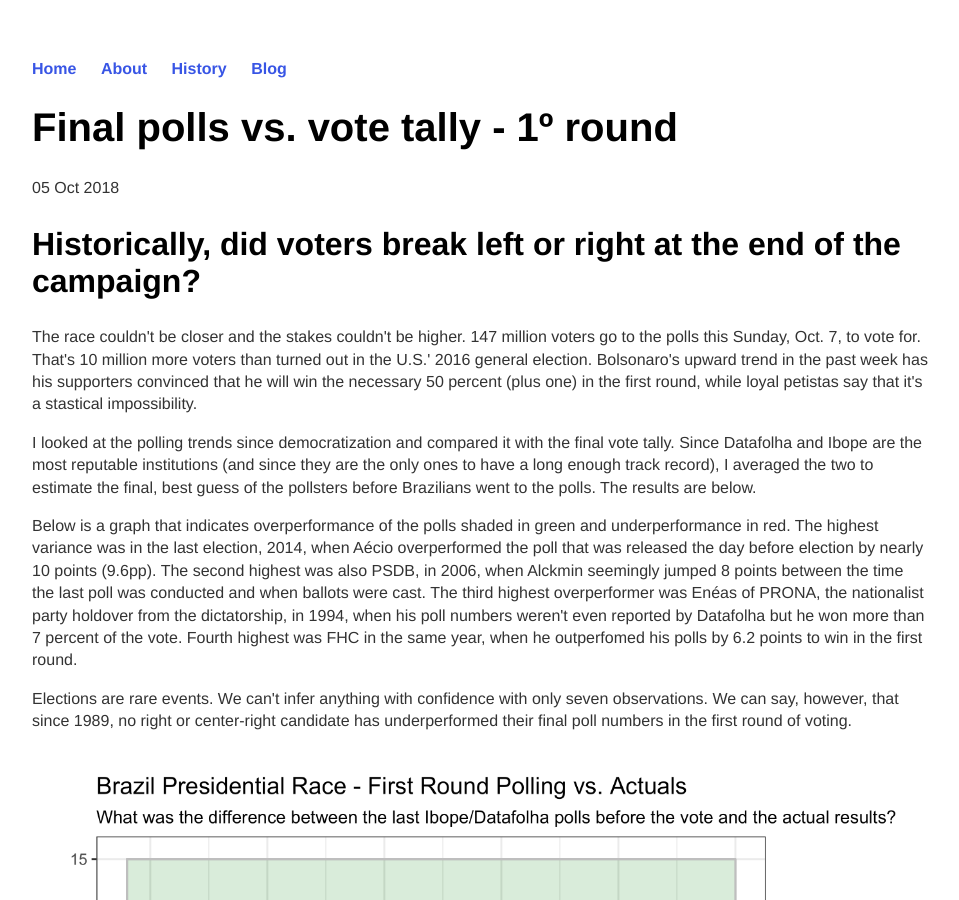
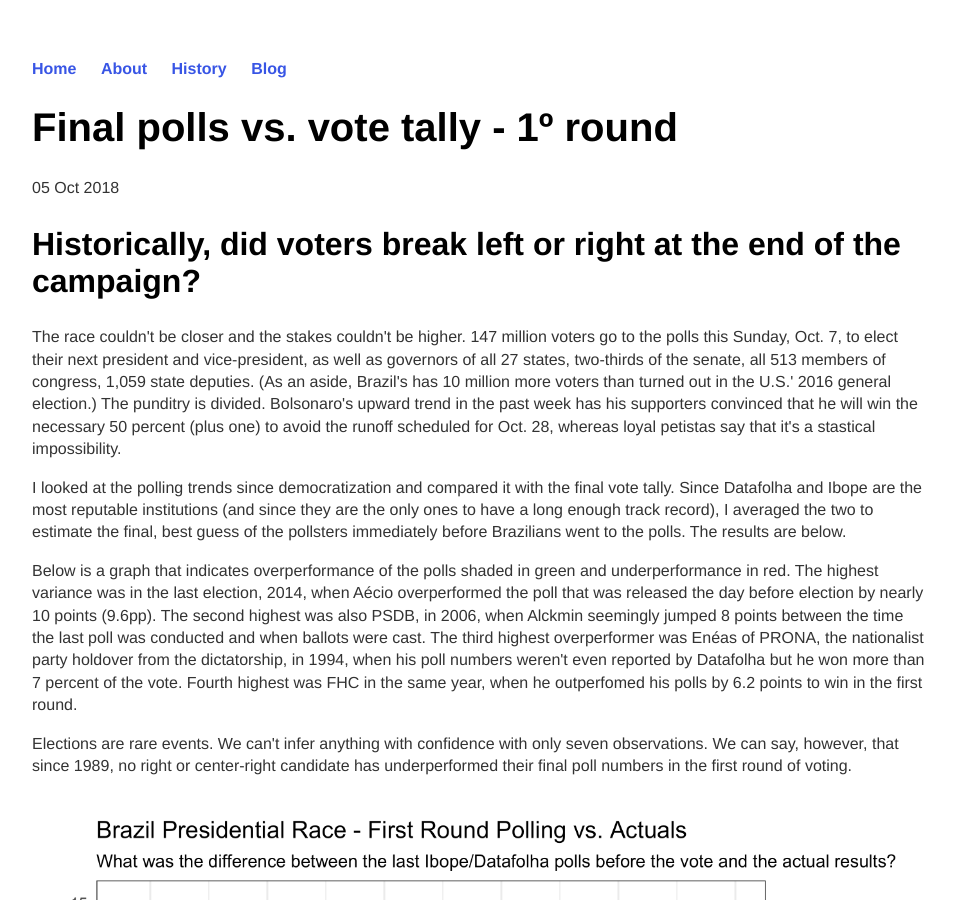
Before and after one commit to lizmckenna/elizabethmckenna.org, a Jekyll site: the page built from _posts/2018-10-05-polls-vs-actuals.md, in a window 1280 px wide and 900 px high. Shown: the whole window, without its empty margins (160-1119 px from the left). Built offline with Jekyll 4.4.1, drawn with Linux system fonts in a browser that asks for light colours.

Commit message:
Update 2018-10-05-polls-vs-actuals.md

```diff
--- a/_posts/2018-10-05-polls-vs-actuals.md
+++ b/_posts/2018-10-05-polls-vs-actuals.md
@@ -6,8 +6,8 @@ date: 2018-10-05
 
 <h2> Historically, did voters break left or right at the end of the campaign?</h2>
 
-<p> The race couldn't be closer and the stakes couldn't be higher. 147 million voters go to the polls this Sunday, Oct. 7, to vote for. That's 10 million more voters than turned out in the U.S.' 2016 general election. Bolsonaro's upward trend in the past week has his supporters convinced that he will win the necessary 50 percent (plus one) in the first round, while loyal petistas say that it's a stastical impossibility. </p>
-<p> I looked at the polling trends since democratization and compared it with the final vote tally. Since Datafolha and Ibope are the most reputable institutions (and since they are the only ones to have a long enough track record), I averaged the two to estimate the final, best guess of the pollsters before Brazilians went to the polls. The results are below.
+<p> The race couldn't be closer and the stakes couldn't be higher. 147 million voters go to the polls this Sunday, Oct. 7, to elect their next president and vice-president, as well as governors of all 27 states, two-thirds of the senate, all 513 members of congress, 1,059 state deputies. (As an aside, Brazil's has 10 million more voters than turned out in the U.S.' 2016 general election.) The punditry is divided. Bolsonaro's upward trend in the past week has his supporters convinced that he will win the necessary 50 percent (plus one) to avoid the runoff scheduled for Oct. 28, whereas loyal petistas say that it's a stastical impossibility. </p>
+<p> I looked at the polling trends since democratization and compared it with the final vote tally. Since Datafolha and Ibope are the most reputable institutions (and since they are the only ones to have a long enough track record), I averaged the two to estimate the final, best guess of the pollsters immediately before Brazilians went to the polls. The results are below.</p>
 <p> Below is a graph that indicates overperformance of the polls shaded in green and underperformance in red. The highest variance was in the last election, 2014, when Aécio overperformed the poll that was released the day before election by nearly 10 points (9.6pp). The second highest was also PSDB, in 2006, when Alckmin seemingly jumped 8 points between the time the last poll was conducted and when ballots were cast. The third highest overperformer was Enéas of PRONA, the nationalist party holdover from the dictatorship, in 1994, when his poll numbers weren't even reported by Datafolha but he won more than 7 percent of the vote. Fourth highest was FHC in the same year, when he outperfomed his polls by 6.2 points to win in the first round.
 <p> Elections are rare events. We can't infer anything with confidence with only seven observations. We can say, however, that since 1989, no right or center-right candidate has underperformed their final poll numbers in the first round of voting.
 </p>
```
